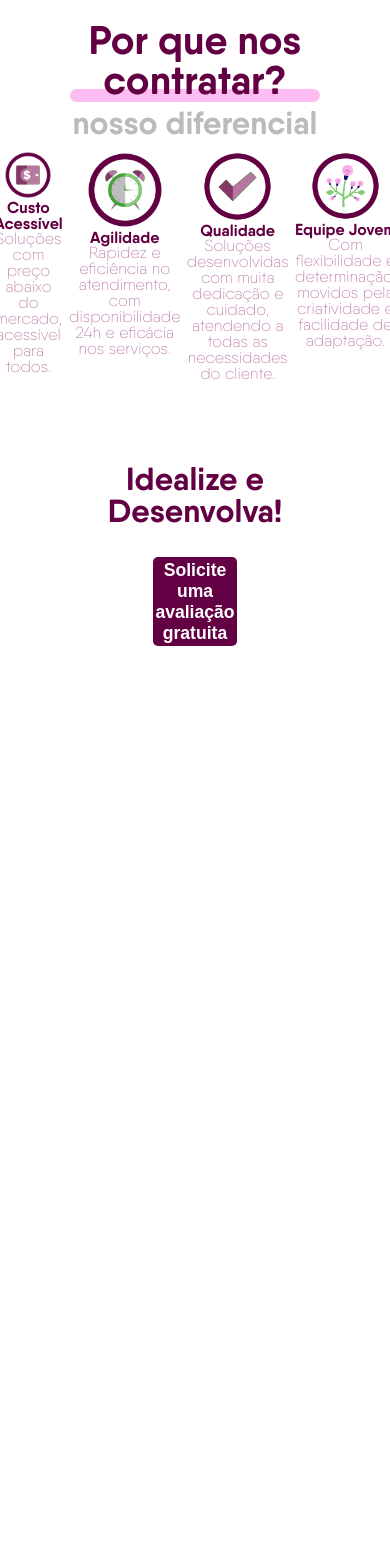
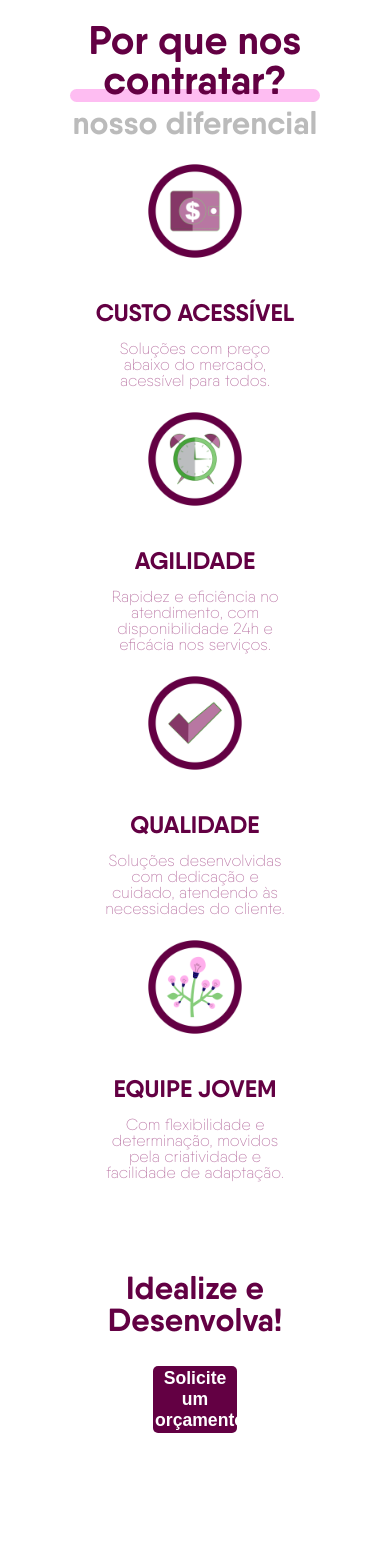
Before and after one commit to Beets-Jr/nosso-site, a PHP site: page / in a window 390 px wide. Shown: the top 1553 px of the page. Before the commit the page ends 646 px from the top, so only its background shows below. Run offline with PHP 8.4, Linux system fonts and the light colour scheme.

Commit message:
alterações no design via CSS e pequena mudança na estrutura do HTML

```diff
--- a/css/style.css
+++ b/css/style.css
@@ -50,27 +50,35 @@
 #lista-diferenciais {
     display: flex;
     justify-content: center;
-    color: #bbb;
-    list-style-type:none;
+    flex-direction: row;
+    flex-wrap: wrap;
     width: 100%;
 }
 
 .item-lista-diferenciais {
-    margin: 0 1%;
+    padding: 0 1%;
+    margin-top: 1%;
+    max-width: 20%;
+    min-width: 200px;
 }
 
 .imagens-redondas {
     align-self: center;
-    width: 70%;
+    width: 50%;
     height: auto;
+    margin-bottom: 20%;
 }
 
 .nome-diferencial {
     color: #630043;
+    text-transform: uppercase;
+    font-size: 1.5em;
 }
 
 .desc-diferencial {
     color: #b872a2;
+    width: 90%;
+    margin: 8% auto 0 auto;
 }
 
 #avaliacao {
@@ -99,3 +107,24 @@
     font-weight: bold;
     margin: 30px auto 150px auto;
 }
+@media only screen and (max-width: 1100px){
+    .item-lista-diferenciais{
+        max-width: 20%;
+        min-width: 300px;
+    }
+}
+
+@media only screen and (max-width: 750px){
+    .item-lista-diferenciais{
+        max-width: 20%;
+        min-width: 200px;
+    }
+}
+
+@media only screen and (max-width: 570px){
+    .item-lista-diferenciais{
+        width:65%;
+        justify-content: center;
+        margin: 10px;
+    }
+}
--- a/index.html
+++ b/index.html
@@ -17,32 +17,32 @@
         <hr class="traco">
         <h4 id="subtitulo-diferencial">nosso diferencial</h4>
 
-        <ul id="lista-diferenciais">
-            <li class="item-lista-diferenciais">
+        <div id="lista-diferenciais">
+            <div class="item-lista-diferenciais">
                 <img class="imagens-redondas" src="img/custo.png" alt="carteira de cor roxa, representando o custo.">
                 <h5 class="nome-diferencial">Custo Acessível</h5>
                 <p class="desc-diferencial soft">Soluções com preço abaixo do mercado, acessível para todos.</p>
-            </li>
-            <li class="item-lista-diferenciais">
+            </div>
+            <div class="item-lista-diferenciais">
                 <img class="imagens-redondas" src="img/agilidade.png" alt="relógio de cabeceira nas cores verdes e roxa, representando a agilidade.">
                 <h5 class="nome-diferencial">Agilidade</h5>
                 <p class="desc-diferencial soft">Rapidez e eficiência no atendimento, com disponibilidade 24h e eficácia nos serviços.</p>
-            </li>
-            <li class="item-lista-diferenciais">
+            </div>
+            <div class="item-lista-diferenciais">
                 <img class="imagens-redondas" src="img/qualidade.png" alt="símbolo de correto na cor roxa, representando a qualidade.">
                 <h5 class="nome-diferencial">Qualidade</h5>
-                <p class="desc-diferencial soft">Soluções desenvolvidas com muita dedicação e cuidado, atendendo a todas as necessidades do cliente.</p>
-            </li>
-            <li class="item-lista-diferenciais">
+                <p class="desc-diferencial soft">Soluções desenvolvidas com dedicação e cuidado, atendendo às necessidades do cliente.</p>
+            </div>
+            <div class="item-lista-diferenciais">
                 <img class="imagens-redondas" src="img/jovens.png" alt="Planta verde ramificada com folhas e lâmpadas rosas no lugar de flores">
                 <h5 class="nome-diferencial">Equipe Jovem</h5>
                 <p class="desc-diferencial soft">Com flexibilidade e determinação, movidos pela criatividade e facilidade de adaptação.</p>
-            </li>
-        </ul>
+            </div>
+        </div>
 
         <div id="avaliacao">
             <h3 id="slogan">Idealize e Desenvolva!</h3>
-            <button id="btn-avaliacao" name="botao">Solicite uma avaliação gratuita</button>
+            <button id="btn-avaliacao" name="botao">Solicite um orçamento</button>
         </div>
     </section>
 </body>
```
